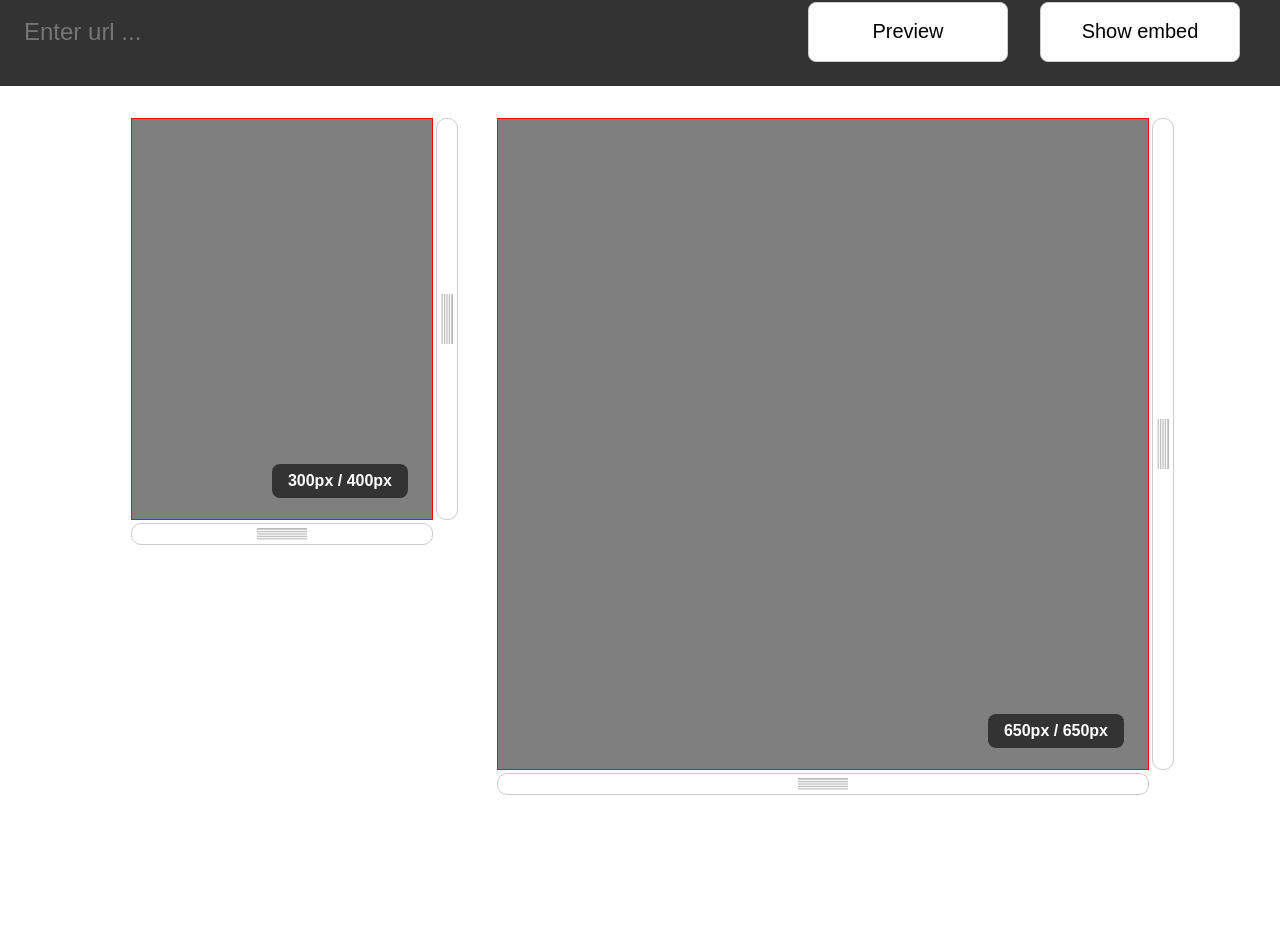
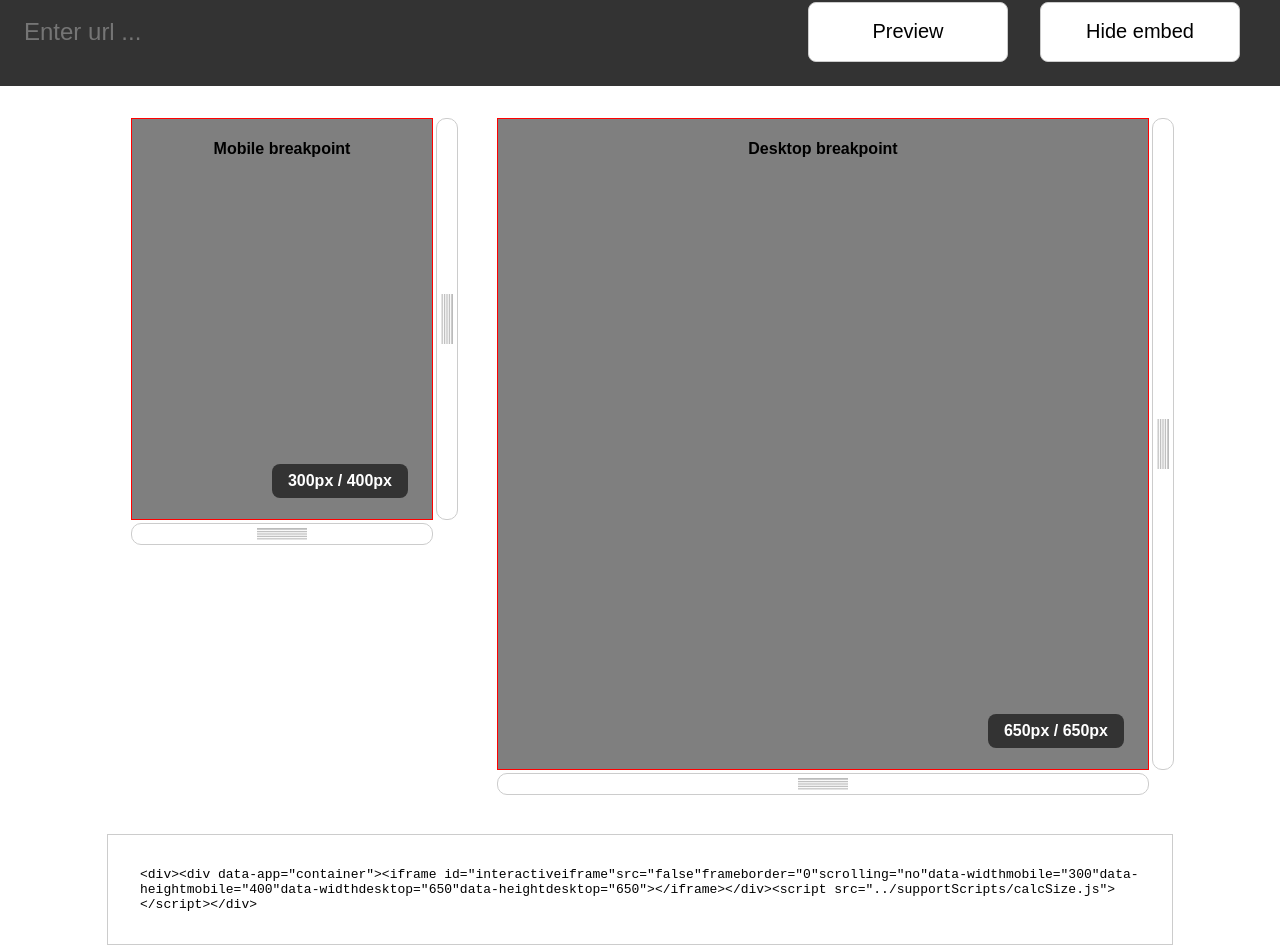
Before and after one commit to martin-banks/dna-resizing-iframe-embed, a React (Create React App) app: page / in a window 1280 px wide. Shown: the part 90-1035 px from the top of the page. Before the commit the page ends 892 px from the top, so only its background shows below. Built offline with nearby package versions, Linux system fonts and the light colour scheme.

Commit message:
shows warning is not https and minifies embed code

```diff
--- a/src/App.js
+++ b/src/App.js
@@ -26,22 +26,26 @@ class Handle extends Component {
   }
 }
 
-const code = p => `
-<div>
-  <div data-app="container">
-    <iframe id="interactiveiframe"
-      src=${p.src}
+// triple undesrscores are used to force spaces where needed
+// this allows for line separated, indeted code to be maintained
+// here for improved readability
+const sp = '____'
+const forceSpace = new RegExp(sp, 'g')
+const code = p => `<div>
+  <div ${sp} data-app="container">
+    <iframe ${sp} id="interactiveiframe"
+      src="${p.src}"
       frameborder="0"
       scrolling="no"
-      data-width_mobile="${p.mobileWidth}"
-      data-height_mobile="${p.mobileHeight}"
-      data-width_desktop="${p.desktopWidth}"
-      data-height_desktop="${p.desktopHeight}"
+      data-widthmobile="${p.mobileWidth}"
+      data-heightmobile="${p.mobileHeight}"
+      data-widthdesktop="${p.desktopWidth}"
+      data-heightdesktop="${p.desktopHeight}"
     ></iframe>
   </div>
-  <script src="https://supportscript.js"></script>
+  <script ${sp} src="../supportScripts/calcSize.js"></script>
 </div>
-`
+`.replace(/\n|\t|\s+/g, '').replace(forceSpace, ' ')
 
 class EmbedCode extends Component {
   render(props) {
@@ -66,6 +70,8 @@ const styles__embedCode = display => ({
   // height: '100vh',
   // background: 'lightblue',
   // zIndex: '1000',
+  whiteSpace: 'pre-wrap',
+  wordWrap: 'break-word',
 })
 
 const styles__handle = p => ({
@@ -130,7 +136,8 @@ class App extends Component {
     super(props)
     this.state = {
       showPreview: false,
-      showCode: false,
+      showCode: true,
+      warning: false,
       urlInput: false,
       resizing: {
         active: false,
@@ -153,8 +160,17 @@ class App extends Component {
     }
   }
 
-  updateInput = e => this.setState({ urlInput: e.target.value })
-  showPreview = () => this.setState({ showPreview: true })
+  updateInput = e => {
+    this.setState({ urlInput: e.target.value })
+  }
+  showPreview = () => {
+    console.log('preview clicked')
+    this.setState({ showPreview: true })
+    if (!(this.state.urlInput.includes('https'))) {
+      this.setState({ warning: 'WARNING. This is not an HTTPS address, it may not work on our sites'})
+    }
+  }
+  showCode = () => this.setState({ showCode: !this.state.showCode })
 
   startResize = e => {
     const update = this.state.resizing
@@ -184,7 +200,6 @@ class App extends Component {
       this.setState({ preview: update })
     }
   }
-  showCode = () => this.setState({ showCode: !this.state.showCode })
 
 
   componentDidMount = () => {
@@ -207,15 +222,17 @@ class App extends Component {
             <button onClick={ this.showCode }>{ this.state.showCode ? 'Hide embed' : 'Show embed' }</button>
           </div>
         </div>
+        { this.state.warning ? <h3 style={{ color: 'darkred' }}>{ this.state.warning }</h3> : '' }
 
         <div className="previews">
           {/* mobile preview */}
+
           <div
             className="preview__wrapper"
             data-view="mobile"
             style={ styles__previewWrapper({ height: this.state.preview.mobile.height, width: this.state.preview.mobile.width }) }
           >
-            {/* { this.state.showPreview ? <Preview src={ this.state.urlInput } /> : <p>Please enter a valid URL</p> } */}
+            { this.state.showPreview ? <Preview src={ this.state.urlInput } /> : <h4>Mobile breakpoint</h4>}
 
             <div style={{ width: '100%', height: '100%', background: 'rgba(0,0,0,0.5)', position: 'absolute', top: '0', left: '0' }}></div>
 
@@ -241,12 +258,13 @@ class App extends Component {
           </div>
 
         {/* desktop preview */}
+
           <div
             className="preview__wrapper"
             data-view="desktop"
             style={ styles__previewWrapper({ height: this.state.preview.desktop.height, width: this.state.preview.desktop.width }) }
           >
-            {/* { this.state.showPreview ? <Preview src={ this.state.urlInput } /> : <p>Please enter a valid URL</p> } */}
+            { this.state.showPreview ? <Preview src={ this.state.urlInput } /> : <h4>Desktop breakpoint</h4>}
 
             <div style={{ width: '100%', height: '100%', background: 'rgba(0,0,0,0.5)', position: 'absolute', top: '0', left: '0' }}></div>
 
```
